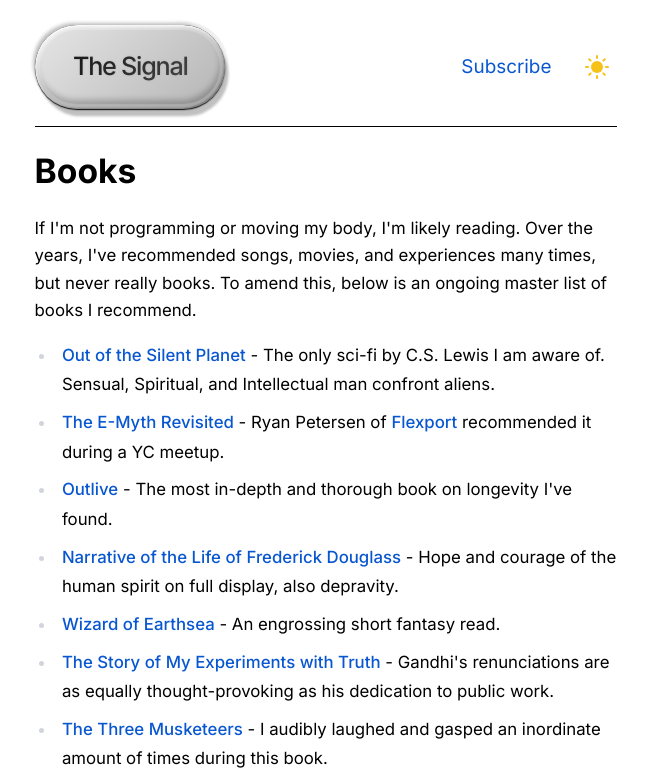
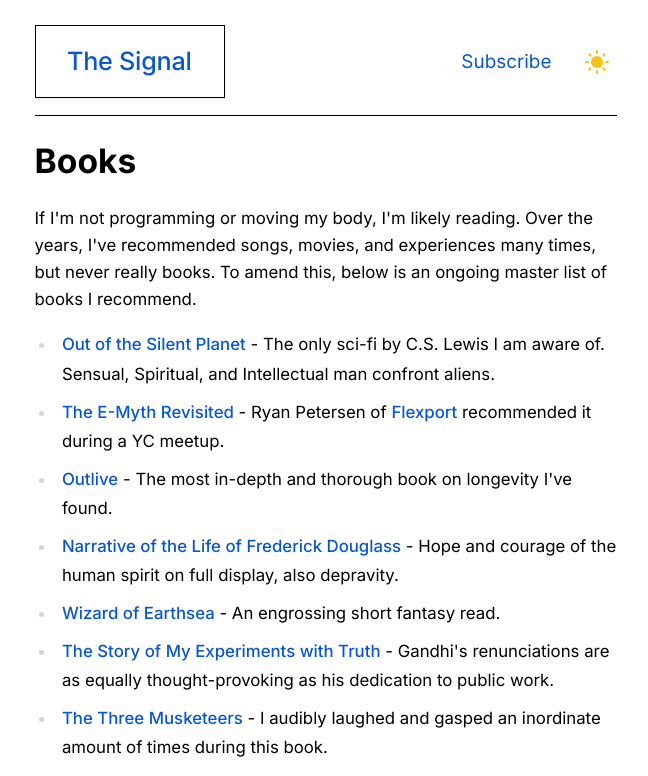
Before and after one commit to max4c/m4c2, a Next.js app: page /blog/books in a window 1280 px wide. Shown: the top 776 px of the page, without its empty margins (314-962 px from the left). Built offline with nearby package versions, Linux system fonts and the light colour scheme.

Commit message:
new button style

```diff
--- a/src/app/globals.css
+++ b/src/app/globals.css
@@ -152,141 +152,93 @@
     cursor: pointer;
     -webkit-tap-highlight-color: rgba(0, 0, 0, 0);
     position: relative;
-    border-radius: 999vw;
-    background-color: rgba(0, 0, 0, 0.75);
-    box-shadow: -0.15em -0.15em 0.15em -0.075em rgba(5, 5, 5, 0.25),
-      0.0375em 0.0375em 0.0675em 0 rgba(5, 5, 5, 0.1);
+    border-radius: 0;
+    background-color: transparent;
+    box-shadow: none;
   }
 
   .custom-button::after {
     content: "";
     position: absolute;
     z-index: 0;
-    width: calc(100% + 0.3em);
-    height: calc(100% + 0.3em);
-    top: -0.15em;
-    left: -0.15em;
+    width: 100%;
+    height: 100%;
+    top: 0;
+    left: 0;
     border-radius: inherit;
+    opacity: 0.1;
     background: linear-gradient(
       -135deg,
-      rgba(5, 5, 5, 0.5),
-      transparent 20%,
+      rgba(5, 5, 5, 0.2),
+      transparent 50%,
       transparent 100%
     );
-    filter: blur(0.0125em);
-    opacity: 0.25;
-    mix-blend-mode: multiply;
   }
 
   .custom-button .button-outter {
     position: relative;
     z-index: 1;
     border-radius: inherit;
-    transition: box-shadow 300ms ease;
-    will-change: box-shadow;
-    box-shadow: 0 0.05em 0.05em -0.01em rgba(5, 5, 5, 1),
-      0 0.01em 0.01em -0.01em rgba(5, 5, 5, 0.5),
-      0.15em 0.3em 0.1em -0.01em rgba(5, 5, 5, 0.25);
+    transition: transform 200ms ease;
+    will-change: transform;
+    box-shadow: 0 1px 3px rgba(0, 0, 0, 0.1);
   }
 
   .custom-button:hover .button-outter {
-    box-shadow: 0 0 0 0 rgba(5, 5, 5, 1), 0 0 0 0 rgba(5, 5, 5, 0.5),
-      0 0 0 0 rgba(5, 5, 5, 0.25);
+    transform: translateY(-1px);
   }
 
   .custom-button .button-inner {
-    --inset: 0.035em;
     position: relative;
     z-index: 1;
     border-radius: inherit;
-    padding: 1em 1.5em;
-    background-image: linear-gradient(
-      135deg,
-      rgba(230, 230, 230, 1),
-      rgba(180, 180, 180, 1)
-    );
-    transition: box-shadow 300ms ease, clip-path 250ms ease,
-      background-image 250ms ease, transform 250ms ease;
-    will-change: box-shadow, clip-path, background-image, transform;
-    overflow: clip;
-    clip-path: inset(0 0 0 0 round 999vw);
-    box-shadow:
-      0 0 0 0 inset rgba(5, 5, 5, 0.1),
-      -0.05em -0.05em 0.05em 0 inset rgba(5, 5, 5, 0.25),
-      0 0 0 0 inset rgba(5, 5, 5, 0.1),
-      0 0 0.05em 0.2em inset rgba(255, 255, 255, 0.25),
-      0.025em 0.05em 0.1em 0 inset rgba(255, 255, 255, 1),
-      0.12em 0.12em 0.12em inset rgba(255, 255, 255, 0.25),
-      -0.075em -0.25em 0.25em 0.1em inset rgba(5, 5, 5, 0.25);
+    padding: 0.75em 1.25em;
+    background-color: white;
+    transition: transform 200ms ease, background-color 200ms ease;
+    will-change: transform, background-color;
+    border: 1px solid black;
   }
 
   .dark .custom-button .button-inner {
-    background-image: linear-gradient(
-      135deg,
-      rgba(40, 40, 40, 1),
-      rgba(20, 20, 20, 1)
-    );
-    box-shadow:
-      0.1em 0.15em 0.05em 0 inset rgba(5, 5, 5, 0.75),
-      -0.025em -0.03em 0.05em 0.025em inset rgba(5, 5, 5, 0.5),
-      0.25em 0.25em 0.2em 0 inset rgba(5, 5, 5, 0.5),
-      0 0 0.05em 0.5em inset rgba(255, 255, 255, 0.15),
-      0 0 0 0 inset rgba(255, 255, 255, 0.5),
-      0.12em 0.12em 0.12em inset rgba(255, 255, 255, 0.1),
-      -0.075em -0.12em 0.2em 0.1em inset rgba(5, 5, 5, 0.5);
+    background-color: #171717;
+    border: 1px solid white;
   }
 
   .custom-button:hover .button-inner {
-    clip-path: inset(
-      clamp(1px, 0.0625em, 2px) clamp(1px, 0.0625em, 2px)
-        clamp(1px, 0.0625em, 2px) clamp(1px, 0.0625em, 2px) round 999vw
-    );
-    box-shadow:
-      0.1em 0.15em 0.05em 0 inset rgba(5, 5, 5, 0.75),
-      -0.025em -0.03em 0.05em 0.025em inset rgba(5, 5, 5, 0.5),
-      0.25em 0.25em 0.2em 0 inset rgba(5, 5, 5, 0.5),
-      0 0 0.05em 0.5em inset rgba(255, 255, 255, 0.15),
-      0 0 0 0 inset rgba(255, 255, 255, 1),
-      0.12em 0.12em 0.12em inset rgba(255, 255, 255, 0.25),
-      -0.075em -0.12em 0.2em 0.1em inset rgba(5, 5, 5, 0.25);
+    transform: translateY(-1px);
+  }
+
+  .dark .custom-button:hover .button-inner {
+    border-color: rgba(255, 255, 255, 1);
   }
 
   .custom-button .button-inner span {
     position: relative;
     z-index: 4;
     font-family: "Inter", sans-serif;
-    letter-spacing: -0.05em;
+    letter-spacing: -0.01em;
     font-weight: 500;
-    color: rgba(0, 0, 0, 0);
-    background-image: linear-gradient(
-      135deg,
-      rgba(25, 25, 25, 1),
-      rgba(75, 75, 75, 1)
-    );
-    -webkit-background-clip: text;
-    background-clip: text;
-    transition: transform 250ms ease;
+    color: #0957D0;
+    transition: transform 200ms ease, color 200ms ease;
     display: block;
-    will-change: transform;
-    text-shadow: rgba(0, 0, 0, 0.1) 0 0 0.1em;
+    will-change: transform, color;
   }
 
   .dark .custom-button .button-inner span {
-    color: rgba(255, 255, 255, 0);
-    background-image: linear-gradient(
-      135deg,
-      rgba(230, 230, 230, 1),
-      rgba(180, 180, 180, 1)
-    );
-    text-shadow: rgba(255, 255, 255, 0.1) 0 0 0.1em;
+    color: #F7C217;
   }
 
   .custom-button:hover .button-inner span {
-    transform: scale(0.975);
+    transform: translateY(-1px);
+    color: #e97319;
+  }
+
+  .dark .custom-button:hover .button-inner span {
+    color: #e97319;
   }
 
   .custom-button:active .button-inner {
-    transform: scale(0.975);
+    transform: translateY(1px);
   }
 
   /* Additional button layout styles */
@@ -472,70 +424,35 @@ body.modal-open {
 
 /* Dark mode button styles - final polish */
 .dark .custom-button {
-  background-color: rgba(25, 25, 25, 1);
-  box-shadow:
-    -0.2em -0.2em 0.4em rgba(40, 40, 40, 0.4),
-    0.2em 0.2em 0.5em rgba(0, 0, 0, 0.5),
-    inset 0 0 1em rgba(0, 0, 0, 0.2);
-  border-radius: 999px;
-  padding: 0.12em;
+  background-color: transparent;
+  box-shadow: none;
+  border-radius: 0;
 }
 
 .dark .custom-button .button-inner {
-  background-image: linear-gradient(
-    170deg,
-    rgba(35, 35, 35, 1) 0%,
-    rgba(32, 32, 32, 1) 30%,
-    rgba(30, 30, 30, 1) 70%,
-    rgba(28, 28, 28, 1) 100%
-  );
-  box-shadow:
-    inset 0 0.1em 0.2em rgba(45, 45, 45, 0.15),
-    inset 0 -0.1em 0.2em rgba(0, 0, 0, 0.15);
-  border: 1px solid rgba(22, 22, 22, 0.95);
-  border-radius: 999px;
+  background-color: #171717;
+  border: 1px solid white;
+  border-radius: 0;
 }
 
 .dark .custom-button:hover .button-inner {
-  background-image: linear-gradient(
-    170deg,
-    rgba(30, 30, 30, 1) 0%,
-    rgba(28, 28, 28, 1) 30%,
-    rgba(26, 26, 26, 1) 70%,
-    rgba(24, 24, 24, 1) 100%
-  );
-  transform: translateY(0.07em);
-  box-shadow:
-    inset 0 0.15em 0.3em rgba(0, 0, 0, 0.25),
-    inset 0 -0.1em 0.2em rgba(0, 0, 0, 0.2),
-    inset 0 0 0.8em rgba(0, 0, 0, 0.15);
+  background-color: #171717;
+  transform: translateY(-1px);
+  border-color: white;
 }
 
-/* Text styling - refined gradients */
+/* Text styling */
 .dark .custom-button .button-inner span {
-  background-image: linear-gradient(
-    170deg,
-    rgba(255, 255, 255, 0.95) 0%,
-    rgba(230, 230, 230, 0.95) 50%,
-    rgba(210, 210, 210, 0.95) 100%
-  );
-  -webkit-background-clip: text;
-  color: transparent;
-  text-shadow: 0 1px 2px rgba(0, 0, 0, 0.2);
+  color: #F7C217; /* Yellow in dark mode */
 }
 
 .dark .custom-button:hover .button-inner span {
-  background-image: linear-gradient(
-    170deg,
-    rgba(230, 230, 230, 0.95) 0%,
-    rgba(210, 210, 210, 0.95) 50%,
-    rgba(190, 190, 190, 0.95) 100%
-  );
+  color: #e97319; /* Hover color in dark mode */
 }
 
 /* Enhanced transitions */
 .dark .custom-button,
 .dark .custom-button .button-inner,
 .dark .custom-button .button-inner span {
-  transition: all 0.2s cubic-bezier(0.17, 0.67, 0.83, 0.67);
+  transition: transform 200ms ease, background-color 200ms ease, border-color 200ms ease, color 200ms ease, box-shadow 200ms ease;
 }
```
Also changed, not shown: progress.txt.
